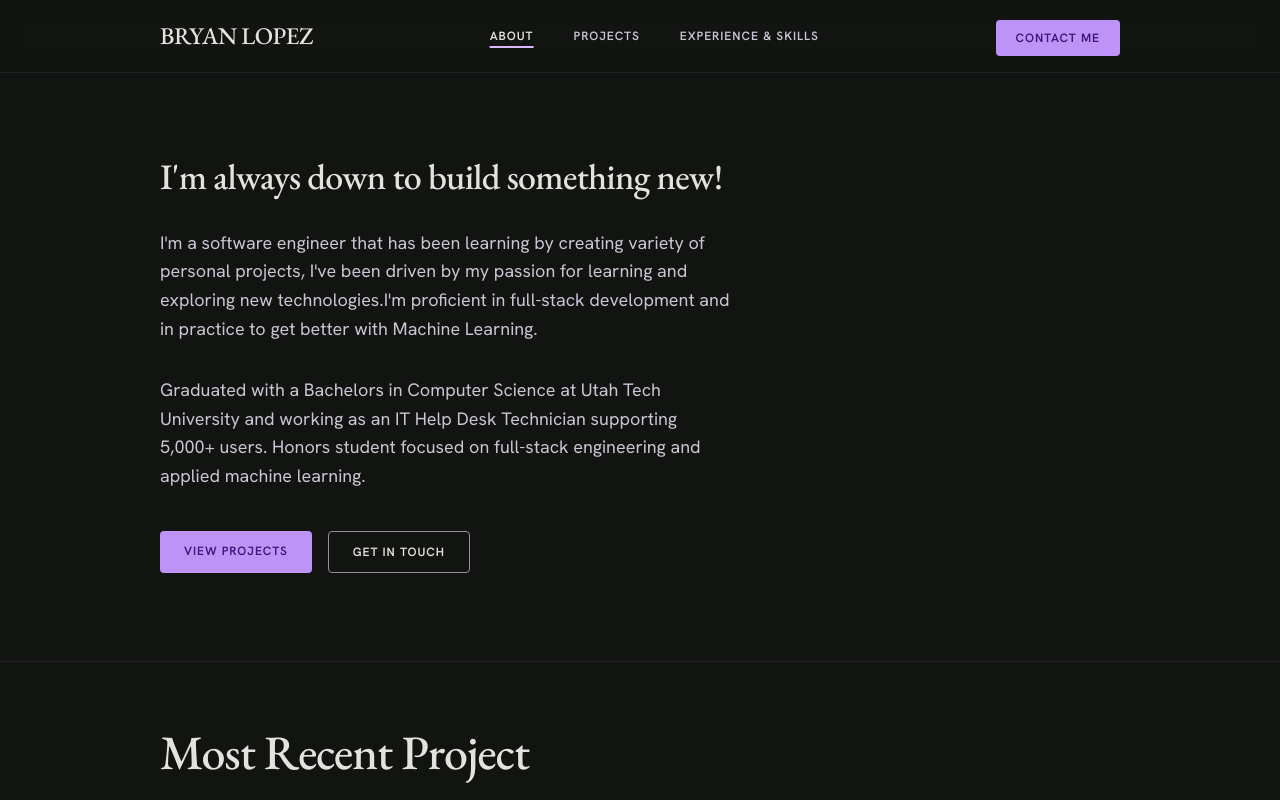
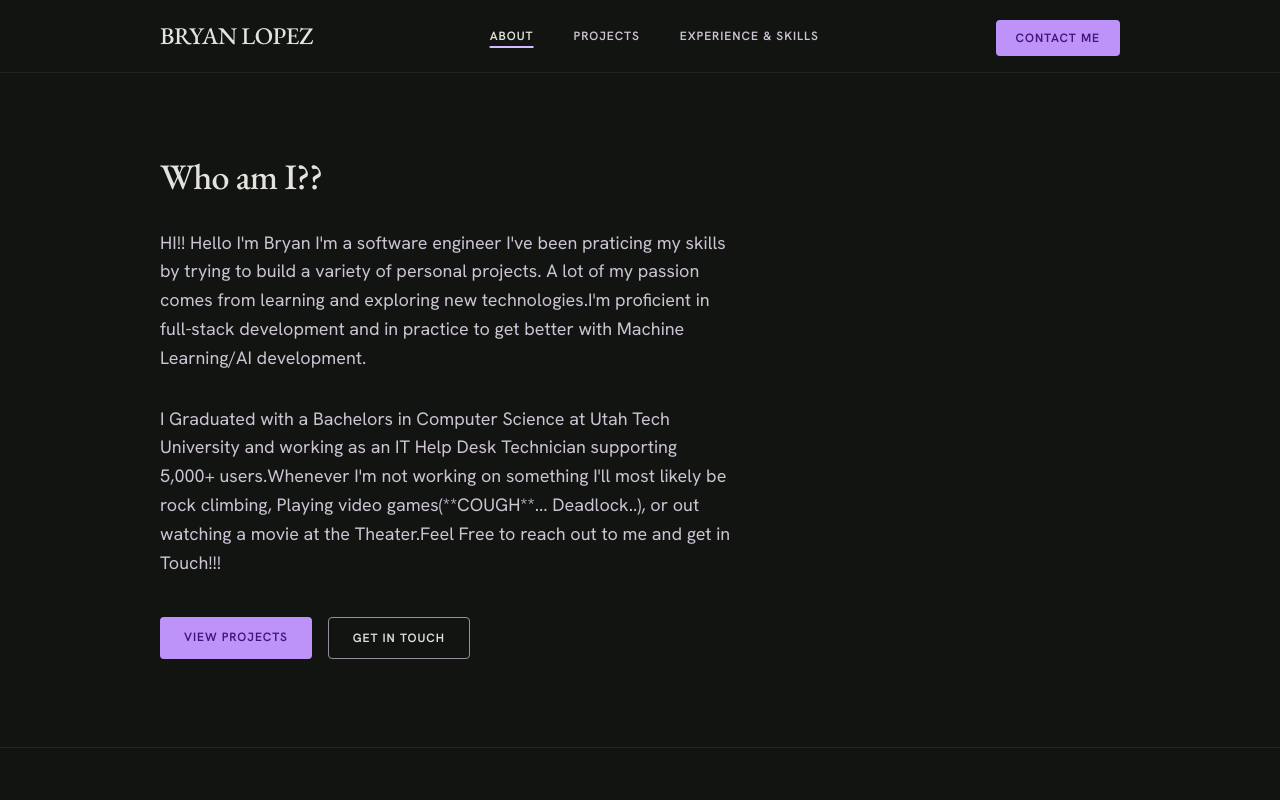
Before and after one commit to boomypig/portfolio, a React (Vite) app: page / in a window 1280 px wide. Shown: the top 800 px of the page. Built offline with nearby package versions, Linux system fonts and the light colour scheme.

Commit message:
new bio change

```diff
--- a/src/data/content.js
+++ b/src/data/content.js
@@ -10,11 +10,15 @@ export const profile = {
   name: "Bryan Lopez Rosales",
   wordmark: "BRYAN LOPEZ",
   title: "",
-  tagline: ["I'm always down to build something new!", " ", ""],
+  tagline: ["Who am I??", " ", ""],
   intro:
-    "I'm a software engineer that has been learning by creating variety of personal projects, I've been driven by my passion for learning and exploring new technologies.I'm proficient in full-stack development and in practice to get better with Machine Learning. ",
-  shortBio:
-    "Graduated with a Bachelors in Computer Science at Utah Tech University and working as an IT Help Desk Technician supporting 5,000+ users. Honors student focused on full-stack engineering and applied machine learning.",
+    "HI!! Hello I'm Bryan I'm a software engineer I've been praticing my skills by trying to build a variety of personal projects. A lot of my passion comes from learning and exploring new technologies.I'm proficient in full-stack development and in practice to get better with Machine Learning/AI development. ",
+  // Each entry is shown as its own paragraph under the intro.
+  shortBio: [
+    "I Graduated with a Bachelors in Computer Science at Utah Tech University and working as an IT Help Desk Technician supporting 5,000+ users.",
+    "Whenever I'm not working on something I'll most likely be rock climbing, Playing video games(**COUGH**... Deadlock..), or out watching a movie at the Theater.",
+    "Feel Free to reach out to me and get in Touch!!!",
+  ],
   location: "St. George, UT",
   email: "brainalexis119@gmail.com",
   phone: "(435) 272-6058",
```
